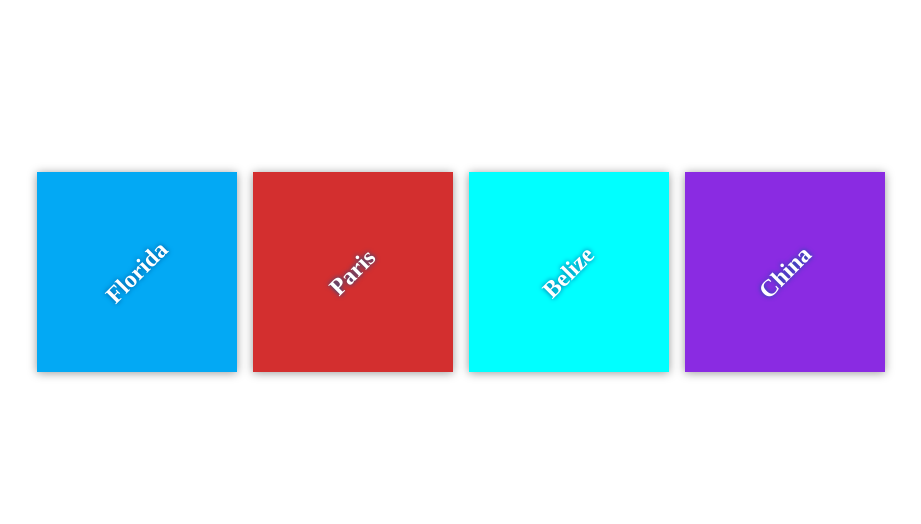
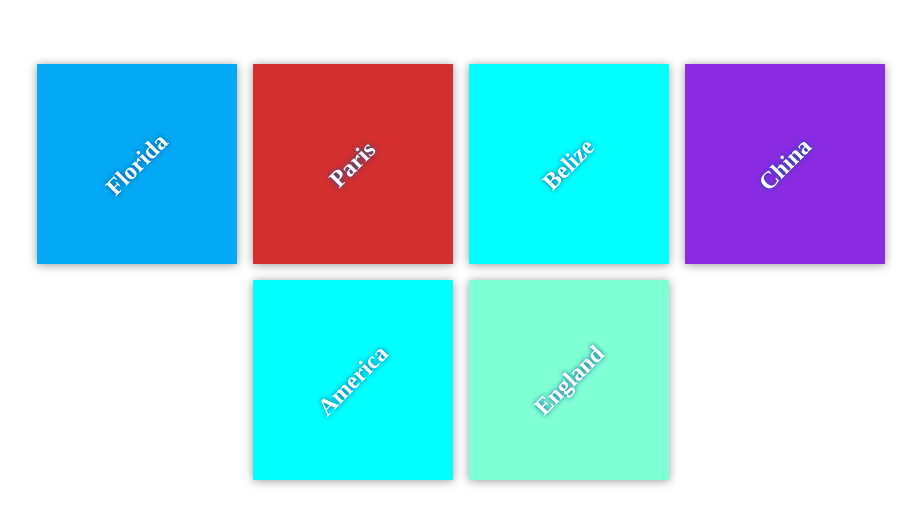
Before and after one commit to aideals/my-travel-plans, a plain HTML site: page index.html in a window 1280 px wide. Shown: the part 128-652 px from the top of the page, without its empty margins (179-1100 px from the left). Drawn offline with Linux system fonts and the light colour scheme.

Commit message:
Add destination to England

```diff
--- a/app.css
+++ b/app.css
@@ -70,3 +70,7 @@ h2 {
 #america {
   background-color: aqua;
 }
+
+#england {
+  background-color: aquamarine;
+}
--- a/index.html
+++ b/index.html
@@ -25,6 +25,14 @@
         <div class="destination" id="china">
           <h2>China</h2>
         </div>
+
+        <div class="destination" id="america">
+          <h2>America</h2>
+        </div>
+
+        <div class="destination" id="england">
+          <h2>England</h2>
+        </div>
       </div>
     </div>
   </body>
```
